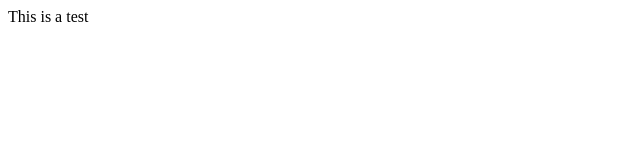
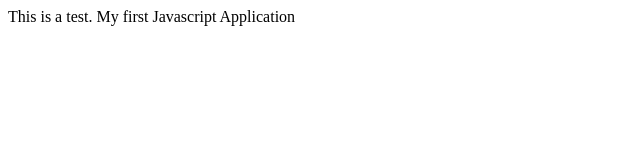
Before and after one commit to aureliayee/COMP690, a plain HTML site: page index.html in a window 1280 px wide. Shown: the whole page, without its empty margins (0-640 px from the left). Drawn offline with Linux system fonts and the light colour scheme.

Commit message:
changes to a couple files

```diff
--- a/index.html
+++ b/index.html
@@ -3,6 +3,6 @@
 
     </head>
     <body>
-        This is a test
+        This is a test. My first Javascript Application
     </body>
 </html>
```
